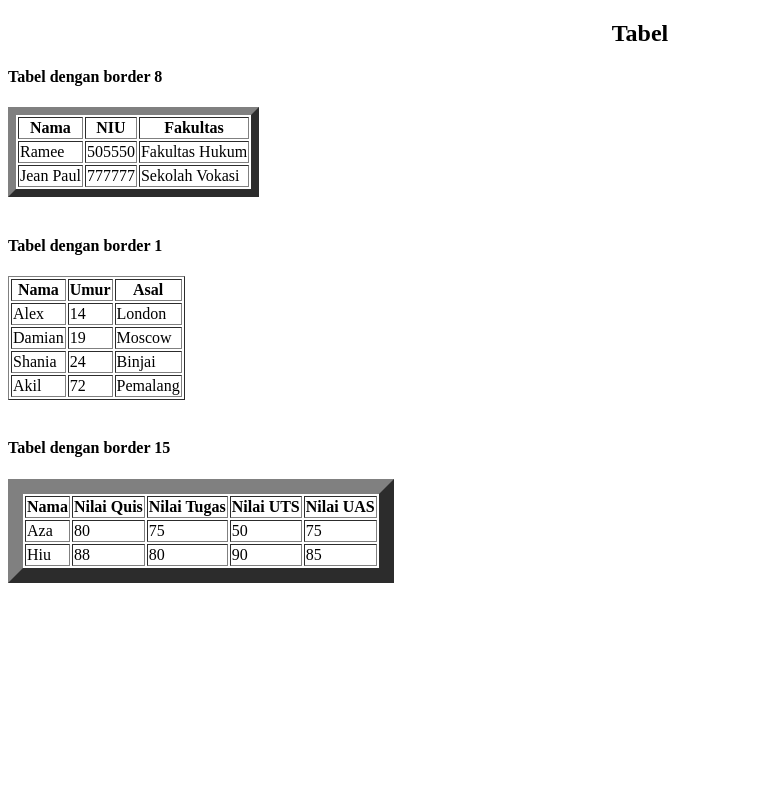
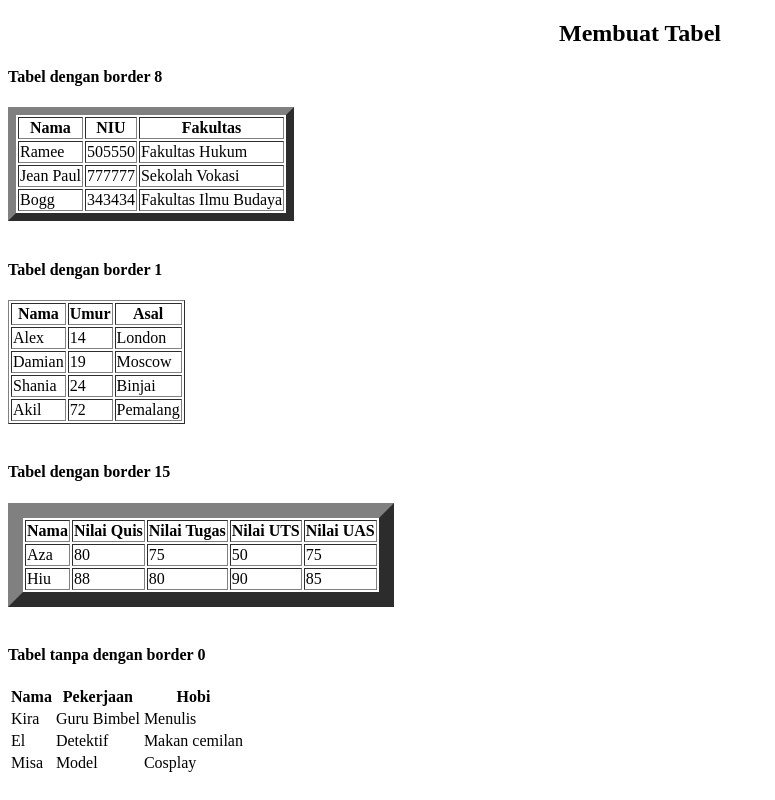
Before and after one commit to aminhnh/tugas-ppw, a plain HTML site: page Latihan5.html in a window 1280 px wide. Shown: the whole page, without its empty margins (0-775 px from the left). Drawn offline with Linux system fonts and the light colour scheme.

Commit message:
Menambah latihan6 dan memindahkan latihan5

```diff
--- a/table/Latihan5.html
+++ b/Latihan5.html
@@ -4,10 +4,10 @@
     <meta charset="UTF-8">
     <meta http-equiv="X-UA-Compatible" content="IE=edge">
     <meta name="viewport" content="width=device-width, initial-scale=1.0">
-    <title>Tabel 1</title>
+    <title>Praktikum Pemrograman Web 1</title>
 </head>
 <body>
-    <h2 align="center">Tabel</h2>
+    <h2 align="center">Membuat Tabel</h2>
     <h4>Tabel dengan border 8</h4>
     <table border="8">
         <tr>
@@ -26,6 +26,11 @@
             <td>Jean Paul</td>
             <td>777777</td>
             <td>Sekolah Vokasi</td>
+        </tr>
+        <tr>
+            <td>Bogg</td>
+            <td>343434</td>
+            <td>Fakultas Ilmu Budaya</td>
         </tr>
     </table>
     <br>
@@ -84,6 +89,33 @@
             <td>85</td>
         </tr>
     </table>
+    <br>
+
+    <h4>Tabel tanpa dengan border 0</h4>
+    <table border="0">
+        <tr>
+            <th>Nama</th>
+            <th>Pekerjaan</th>
+            <th>Hobi</th>
+        </tr>
+
+        <tr>
+            <td>Kira</td>
+            <td>Guru Bimbel</td>
+            <td>Menulis</td>
+        </tr>
+
+        <tr>
+            <td>El</td>
+            <td>Detektif</td>
+            <td>Makan cemilan</td>
+        </tr>
+        <tr>
+            <td>Misa</td>
+            <td>Model</td>
+            <td>Cosplay</td>
+        </tr>
+    </table>
 
 </body>
 </html>
```
Also changed, not shown: Latihan6.html (added, +64 -0 lines), awal.html (+10 -0 lines).
